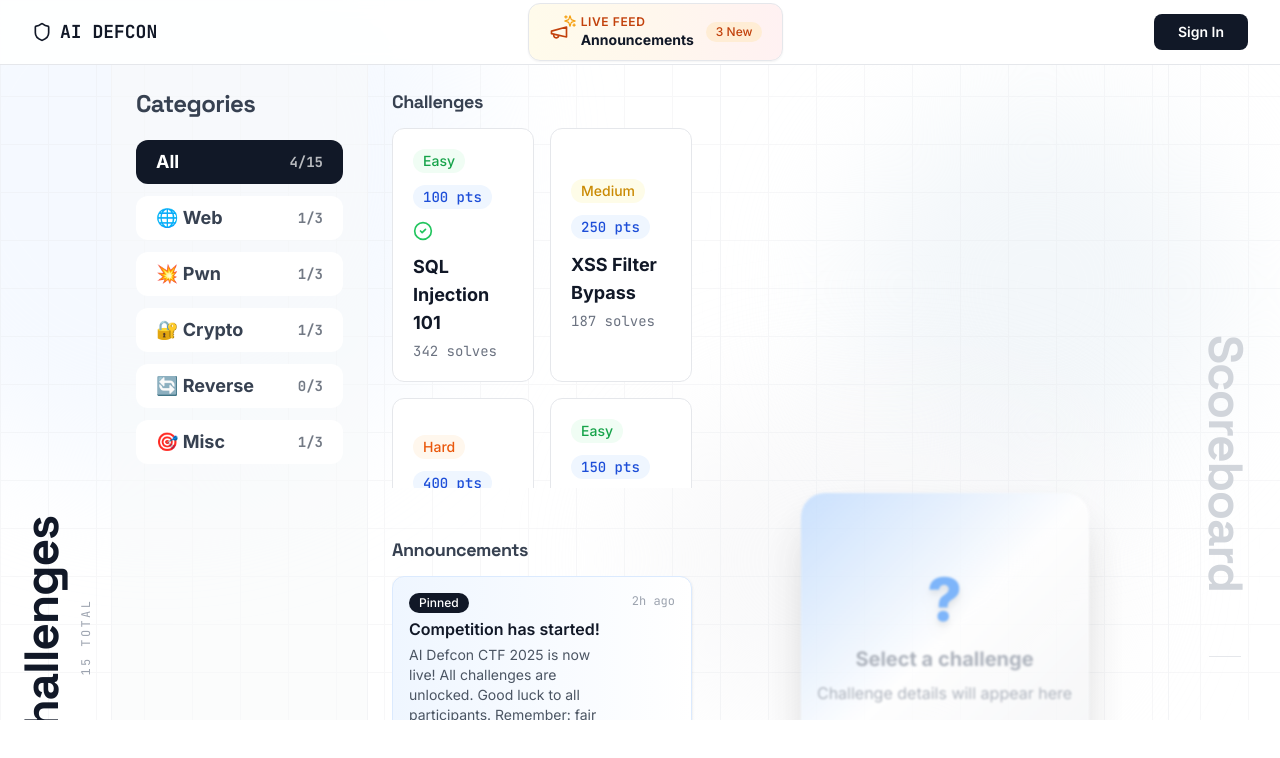
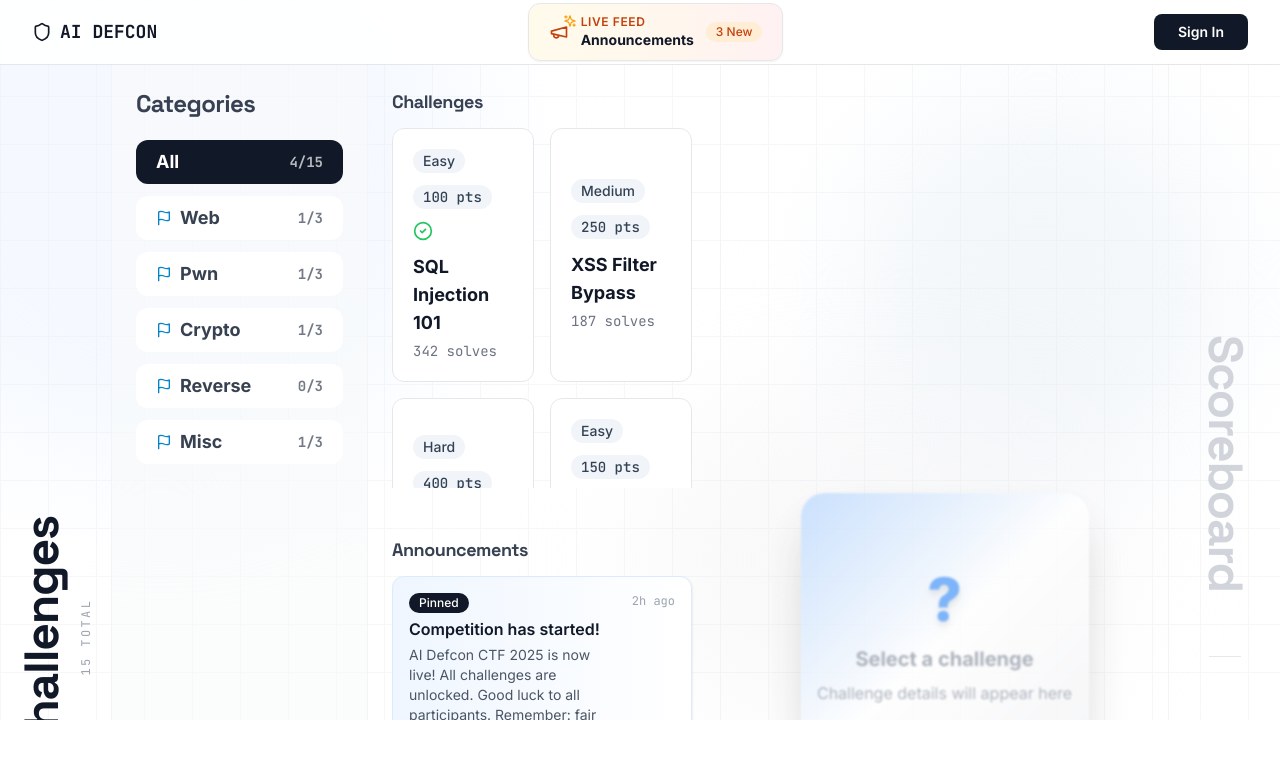
Before and after one commit to Deviant96/aidefcon, a React (Vite) app: page /challenges in a window 1280 px wide. Shown: the top 758 px of the page. Built offline with nearby package versions, Linux system fonts and the light colour scheme.

Commit message:
Reduce colors

```diff
--- a/src/pages/ChallengesPage.jsx
+++ b/src/pages/ChallengesPage.jsx
@@ -13,9 +13,10 @@
   mockChallenges,
   mockAnnouncements,
   CATEGORIES,
-  DIFFICULTY_COLORS,
-  CATEGORY_ICONS,
 } from '../data/mockData'
+
+const CHALLENGE_CHIP_NEUTRAL = 'bg-slate-100 text-slate-700'
+const CATEGORY_ICON_COLOR = 'text-sky-600'
 
 function ChallengeDetail({ challenge, isGuest, onAuthClick }) {
   const [flagInput, setFlagInput] = useState('')
@@ -56,12 +57,13 @@
       <div>
         <div className="flex items-center gap-2 mb-2 flex-wrap">
           <span className="badge bg-gray-100 text-gray-700 text-xs">
-            {CATEGORY_ICONS[challenge.category]} {challenge.category}
+            <Flag className={`w-3.5 h-3.5 mr-1 ${CATEGORY_ICON_COLOR}`} />
+            {challenge.category}
           </span>
-          <span className={`badge text-xs ${DIFFICULTY_COLORS[challenge.difficulty]}`}>
+          <span className={`badge text-xs ${CHALLENGE_CHIP_NEUTRAL}`}>
             {challenge.difficulty}
           </span>
-          <span className="badge bg-blue-50 text-blue-700 text-xs font-mono">
+          <span className={`badge text-xs font-mono ${CHALLENGE_CHIP_NEUTRAL}`}>
             {challenge.points} pts
           </span>
           {challenge.solved && (
@@ -240,7 +242,10 @@
                           : 'bg-white text-gray-700 hover:bg-gray-100'
                       }`}
                     >
-                      <span className="leading-none">{cat !== 'All' && `${CATEGORY_ICONS[cat]} `}{cat}</span>
+                      <span className="leading-none inline-flex items-center gap-2">
+                        {cat !== 'All' && <Flag className={`w-4 h-4 ${CATEGORY_ICON_COLOR}`} />}
+                        {cat}
+                      </span>
                       <span className="text-sm font-mono opacity-70">{solved}/{count}</span>
                     </button>
                   )
@@ -265,8 +270,8 @@
                       }`}
                     >
                       <div className="flex items-center gap-3 mb-3 flex-wrap">
-                        <span className={`badge text-sm ${DIFFICULTY_COLORS[challenge.difficulty]}`}>{challenge.difficulty}</span>
-                        <span className="badge bg-blue-50 text-blue-700 text-sm font-mono">{challenge.points} pts</span>
+                        <span className={`badge text-sm ${CHALLENGE_CHIP_NEUTRAL}`}>{challenge.difficulty}</span>
+                        <span className={`badge text-sm font-mono ${CHALLENGE_CHIP_NEUTRAL}`}>{challenge.points} pts</span>
                         {challenge.solved && (
                           <CheckCircle2 className="w-5 h-5 text-green-500 flex-shrink-0" />
                         )}
```
